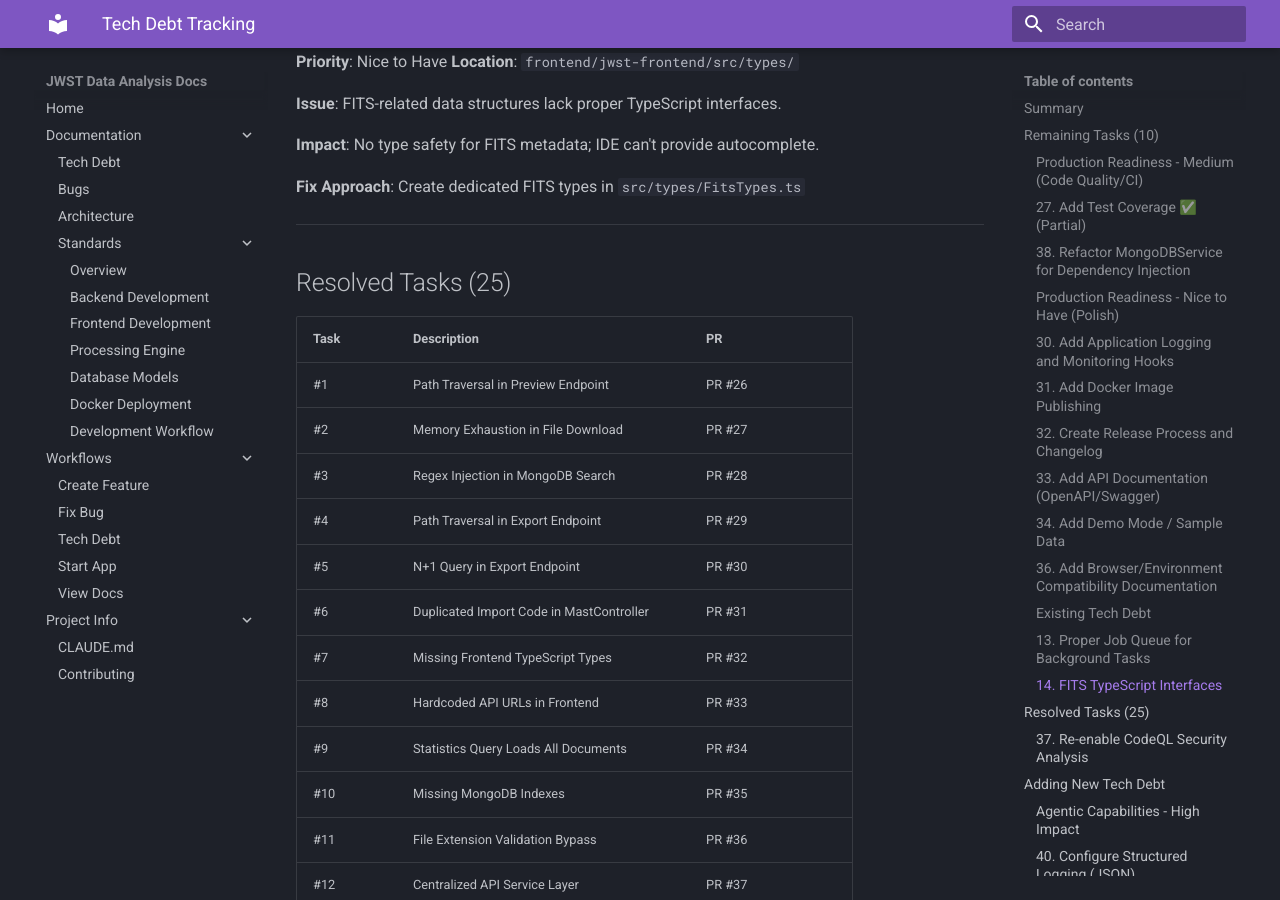
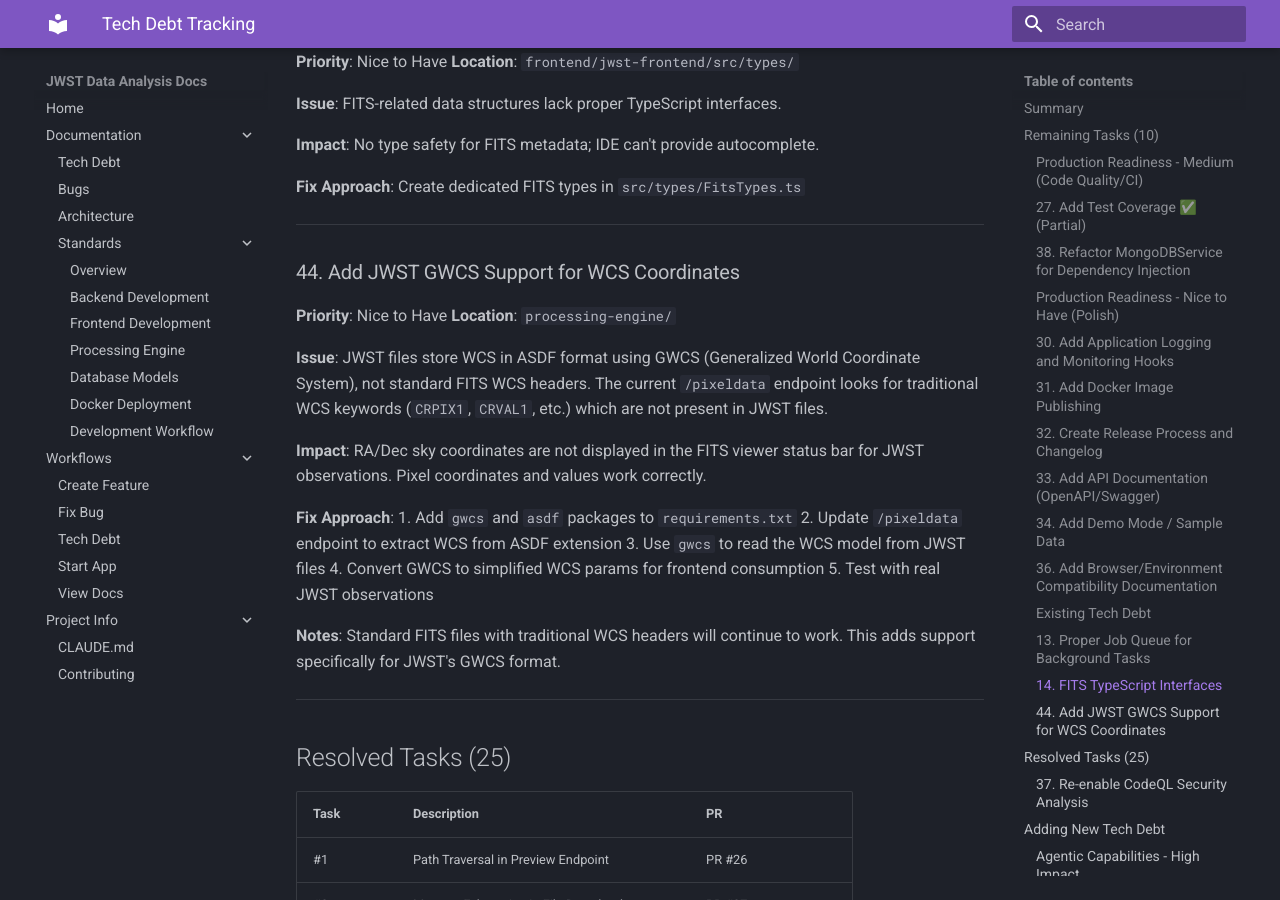
Before and after one commit to Snoww3d/jwst-data-analysis, an MkDocs documentation site: the page built from docs/tech-debt.md, in a window 1280 px wide and 900 px high, scrolled down 3822 px. Built offline with MkDocs 1.6.1 and Material for MkDocs 9.7.7, drawn with Linux system fonts in a browser that asks for light colours; some of the changed text lies outside the part shown.

Commit message:
fix: move status bar below toolbar, add GWCS tech debt #44
- Status bar now positioned below the floating toolbar
- Added Task #44 for JWST GWCS support to tech-debt.md

Co-Authored-By: Claude Opus 4.5 <noreply@anthropic.com>

```diff
--- a/docs/tech-debt.md
+++ b/docs/tech-debt.md
@@ -187,6 +187,25 @@ This document tracks tech debt items and their resolution status.
 
 ---
 
+### 44. Add JWST GWCS Support for WCS Coordinates
+**Priority**: Nice to Have
+**Location**: `processing-engine/`
+
+**Issue**: JWST files store WCS in ASDF format using GWCS (Generalized World Coordinate System), not standard FITS WCS headers. The current `/pixeldata` endpoint looks for traditional WCS keywords (`CRPIX1`, `CRVAL1`, etc.) which are not present in JWST files.
+
+**Impact**: RA/Dec sky coordinates are not displayed in the FITS viewer status bar for JWST observations. Pixel coordinates and values work correctly.
+
+**Fix Approach**:
+1. Add `gwcs` and `asdf` packages to `requirements.txt`
+2. Update `/pixeldata` endpoint to extract WCS from ASDF extension
+3. Use `gwcs` to read the WCS model from JWST files
+4. Convert GWCS to simplified WCS params for frontend consumption
+5. Test with real JWST observations
+
+**Notes**: Standard FITS files with traditional WCS headers will continue to work. This adds support specifically for JWST's GWCS format.
+
+---
+
 
 
 ## Resolved Tasks (25)
--- a/frontend/jwst-frontend/src/components/FitsViewer.css
+++ b/frontend/jwst-frontend/src/components/FitsViewer.css
@@ -420,7 +420,7 @@
 /* -------------------------------------------------------------------------- */
 .viewer-status-bar {
   position: absolute;
-  bottom: 90px; /* Above the floating toolbar */
+  bottom: 8px; /* Below the floating toolbar */
   left: 50%;
   transform: translateX(-50%);
   display: flex;
```
Also changed, not shown: other parts of docs/tech-debt.md (+2 -2 lines).
